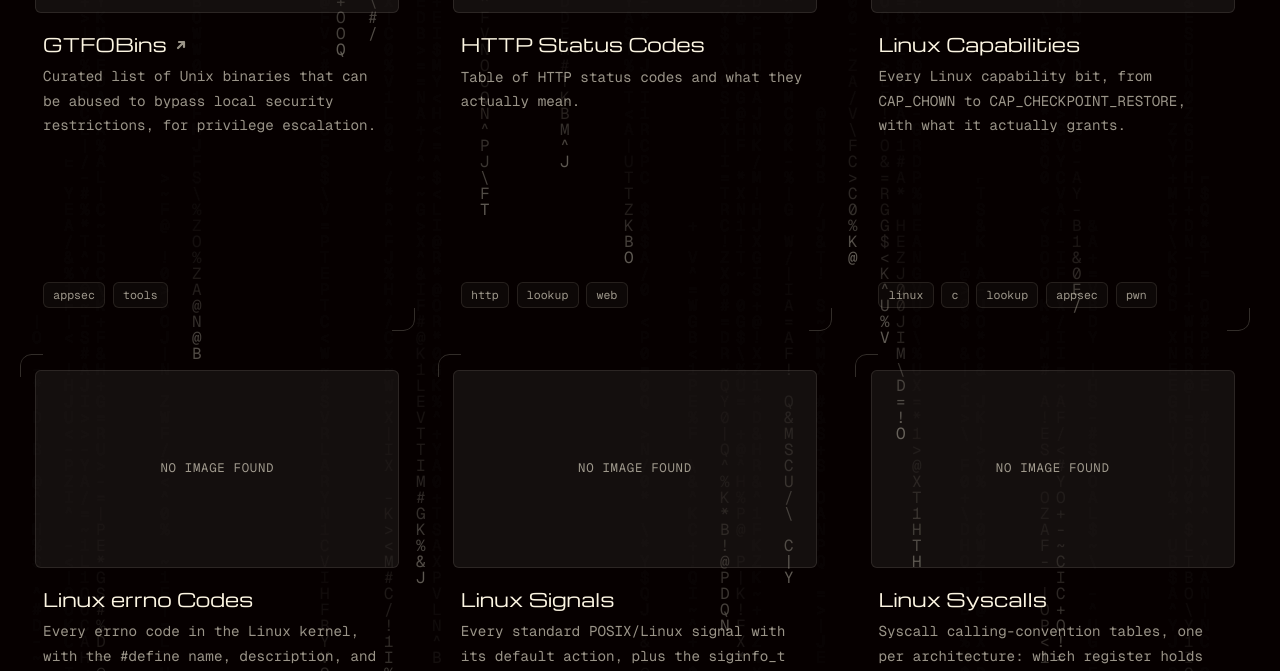
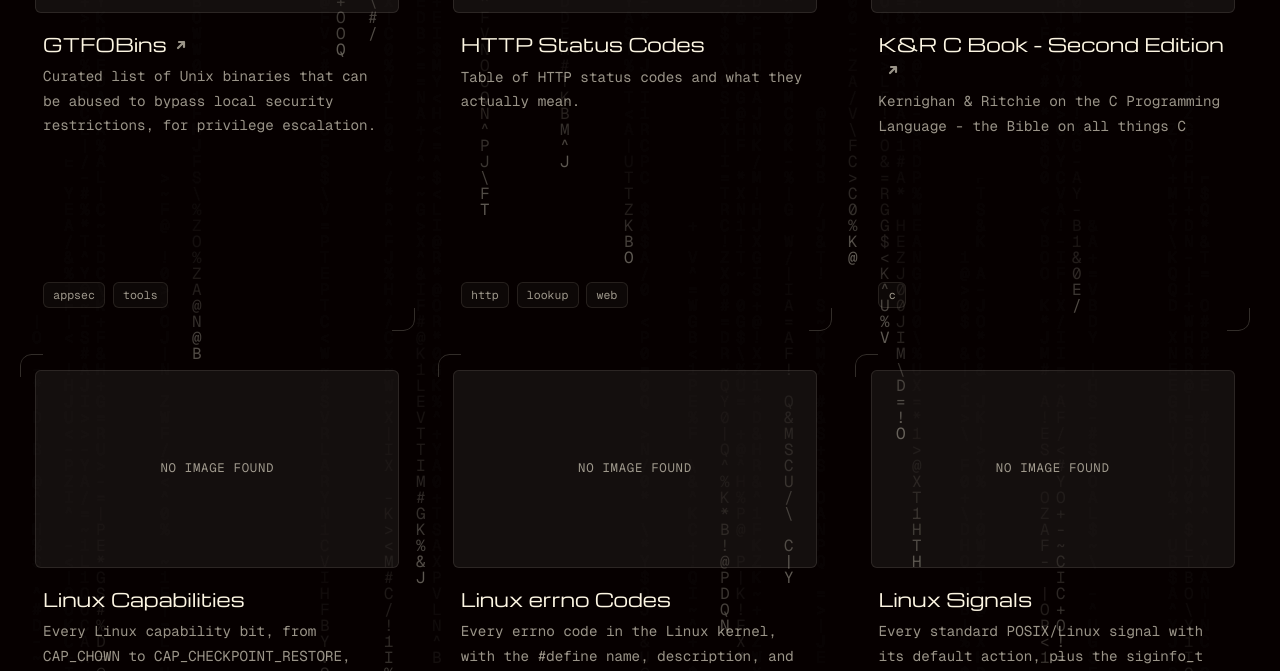
Before and after one commit to z0nk3r/z0nk3r.github.io, a Jekyll site: the page built from references.md, in a window 1280 px wide and 900 px high, scrolled down 1827 px, cut to the strip 229-900 px from the top of the window. Built offline with Jekyll 4.4.1, drawn with Linux system fonts in a browser that asks for light colours.

Commit message:
c book reference

```diff
--- a/_data/external_references.yml
+++ b/_data/external_references.yml
@@ -44,3 +44,9 @@
   excerpt: "Discovering and exploiting security holes — shellcode, buffer overflows, and exploit techniques across platforms."
   image: "/assets/images/references/shellcoders-handbook.png"
   tags: [pwn, exploitdev]
+
+- title: "K&R C Book - Second Edition"
+  link: "/assets/pdfs/K&R_C_Book_2nd.pdf"
+  excerpt: "Kernighan & Ritchie on the C Programming Language - the Bible on all things C"
+  image: "/assets/images/references/k&r_c.png"
+  tags: [c]
```
Also changed, not shown: assets/images/references/k&r_c.png (added), 1 other file.
